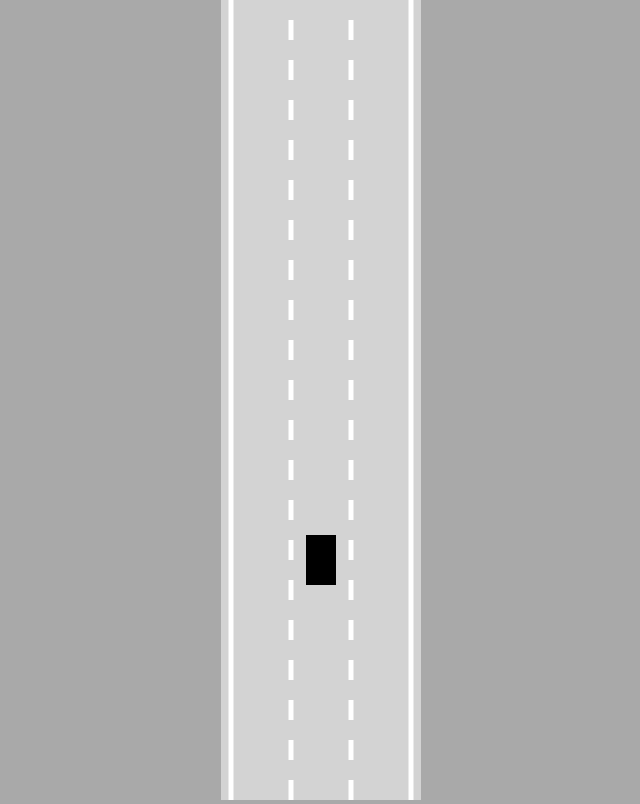
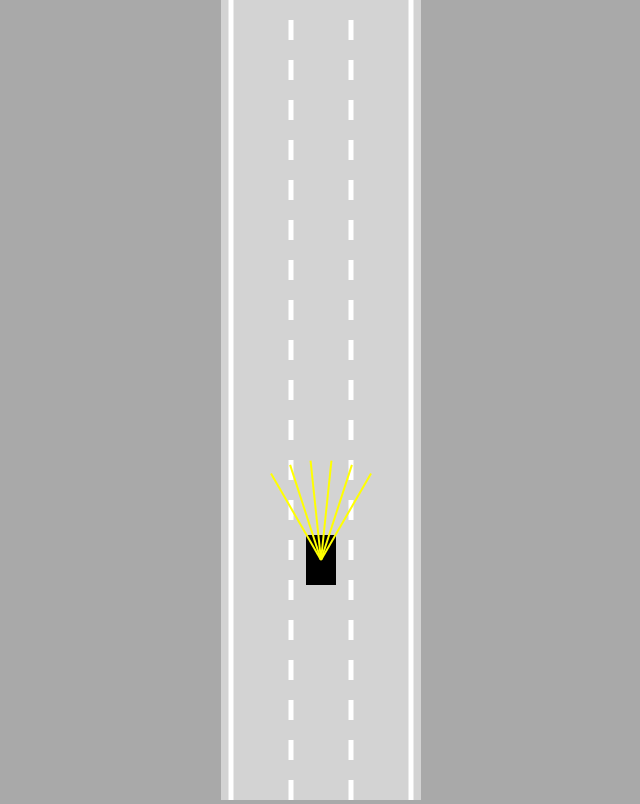
Before and after one commit to yankeeez/self-driving-car-js, a plain HTML site: page index.html in a window 1280 px wide. Shown: the whole page, without its empty margins (319-959 px from the left). Drawn offline with Linux system fonts and the light colour scheme.

Commit message:
add sensors; adjust car shape using polygon;

```diff
--- a/car.js
+++ b/car.js
@@ -1,9 +1,9 @@
-class Car{
+class Car {
     constructor(x, y, width, height) {
         this.x = x;
         this.y = y;
-        this.width=width;
-        this.height=height;
+        this.width = width;
+        this.height = height;
 
         this.speed = 0;
         this.acceleration = 0.2;
@@ -11,11 +11,55 @@ class Car{
         this.friction = 0.05;
         this.angle = 0;
 
+        this.damaged = false;
+
+        this.sensor = new Sensor(this);
         this.controls = new Controls();
     }
 
-    update() {
-        this.#move();
+    update(roadBoarders) {
+        if (!this.damaged) {
+            this.#move();
+            this.polygon = this.#createPolygon();
+            this.damaged = this.#assessDamage(roadBoarders);
+        }
+
+        this.sensor.update(roadBoarders);
+    }
+
+    #assessDamage(roadBorders) {
+        for (let i = 0; i < roadBorders.length; i++) {
+            if (polysIntersect(this.polygon, roadBorders[i])) {
+                return true;
+            }
+        }
+
+        return false;
+    }
+
+    #createPolygon() {
+        const points = [];
+
+        const radius = Math.hypot(this.width, this.height) / 2;
+        const alpha = Math.atan2(this.width, this.height);
+        points.push({
+            x: this.x - Math.sin(this.angle - alpha) * radius,
+            y: this.y - Math.cos(this.angle - alpha) * radius,
+        })
+        points.push({
+            x: this.x - Math.sin(this.angle + alpha) * radius,
+            y: this.y - Math.cos(this.angle + alpha) * radius,
+        })
+        points.push({
+            x: this.x - Math.sin(Math.PI + this.angle - alpha) * radius,
+            y: this.y - Math.cos(Math.PI + this.angle - alpha) * radius,
+        })
+        points.push({
+            x: this.x - Math.sin(Math.PI + this.angle + alpha) * radius,
+            y: this.y - Math.cos(Math.PI + this.angle + alpha) * radius,
+        })
+
+        return points;
     }
 
     #move() {
@@ -58,24 +102,25 @@ class Car{
             this.speed = 0;
         }
 
-        this.x-=Math.sin(this.angle) * this.speed;
-        this.y-=Math.cos(this.angle) * this.speed;
+        this.x -= Math.sin(this.angle) * this.speed;
+        this.y -= Math.cos(this.angle) * this.speed;
     }
 
     draw(ctx) {
-        ctx.save();
-        ctx.translate(this.x, this.y);
-        ctx.rotate(-this.angle);
+        ctx.fillStyle = 'black';
+
+        if (this.damaged) {
+            ctx.fillStyle = 'gray';
+        }
 
         ctx.beginPath();
-        ctx.rect(
-            -this.width/2,
-            -this.height/2,
-            this.width,
-            this.height
-        )
+        ctx.moveTo(this.polygon[0].x, this.polygon[0].y);
+
+        for (let i = 1; i < this.polygon.length; i++) {
+            ctx.lineTo(this.polygon[i].x, this.polygon[i].y)
+        }
         ctx.fill();
 
-        ctx.restore();
+        this.sensor.draw(ctx);
     }
 }
--- a/controls.js
+++ b/controls.js
@@ -1,4 +1,4 @@
-class Controls{
+class Controls {
     constructor() {
         this.forward = false;
         this.left = false;
--- a/index.html
+++ b/index.html
@@ -5,6 +5,7 @@
 </head>
 <body>
     <canvas id="myCanvas"></canvas>
+    <script src="sensor.js"></script>
     <script src="utils.js"></script>
     <script src="road.js"></script>
     <script src="controls.js"></script>
--- a/main.js
+++ b/main.js
@@ -1,20 +1,19 @@
-const canvas=document.getElementById("myCanvas");
-canvas.width=200;
+const canvas = document.getElementById("myCanvas");
+canvas.width = 200;
 
 const ctx = canvas.getContext("2d");
 const road = new Road(canvas.width / 2, canvas.width * 0.9);
 const car = new Car(road.getLaneCenter(1), 100, 30, 50);
-car.draw(ctx);
 
 animate();
 
 function animate() {
-    car.update();
+    car.update(road.borders);
 
-    canvas.height=window.innerHeight;
+    canvas.height = window.innerHeight;
 
     ctx.save();
-    ctx.translate(0, -car.y + canvas.height*0.7);
+    ctx.translate(0, -car.y + canvas.height * 0.7);
 
     road.draw(ctx);
     car.draw(ctx);
--- /dev/null
+++ b/sensor.js
@@ -0,0 +1,106 @@
+class Sensor {
+    constructor(car) {
+        this.car = car;
+        this.rayCount = 6;
+        this.rayLength = 100;
+        this.raySpread = Math.PI / 3;
+
+        this.rays = [];
+        this.readings = [];
+    }
+
+    update(roadBorders) {
+        this.#castRays();
+        this.readings = [];
+
+        for (let i = 0; i < this.rayCount; i++) { // todo: use rays.length?
+            this.readings.push(
+                this.#getReading(this.rays[i], roadBorders)
+            );
+        }
+    }
+
+    #getReading(ray, roadBorders) {
+        let touches = [];
+
+        for (let i = 0; i < roadBorders.length; i++) {
+            const touch = getIntersection(
+                ray[0],
+                ray[1],
+                roadBorders[i][0],
+                roadBorders[i][1]
+            )
+
+            if (touch) {
+                touches.push(touch);
+            }
+        }
+
+        if (touches.length === 0) {
+            return null;
+        }
+
+        const offsets = touches.map(e => e.offset);
+        const minOffset = Math.min(...offsets);
+
+        return touches.find(e => e.offset === minOffset);
+    }
+
+    #castRays() {
+        this.rays = [];
+
+        for (let i = 0; i < this.rayCount; i++) {
+            const rayAngle = lerp(
+                this.raySpread / 2,
+                -this.raySpread / 2,
+                this.rayCount === 1 ? 0.5 : i / (this.rayCount - 1)
+            ) + this.car.angle;
+
+            const start = {
+                x: this.car.x,
+                y: this.car.y
+            }
+            const end = {
+                x: this.car.x - Math.sin(rayAngle) * this.rayLength,
+                y: this.car.y - Math.cos(rayAngle) * this.rayLength,
+            }
+            this.rays.push([start, end]);
+        }
+        ;
+    }
+
+    draw(ctx) {
+        for (let i = 0; i < this.rayCount; i++) {
+            let end = this.rays[i][1];
+
+            if (this.readings[i]) {
+                end = this.readings[i];
+            }
+            ctx.beginPath();
+            ctx.lineWidth = 2;
+            ctx.strokeStyle = "yellow";
+            ctx.moveTo(
+                this.rays[i][0].x,
+                this.rays[i][0].y,
+            );
+            ctx.lineTo(
+                end.x,
+                end.y,
+            );
+            ctx.stroke();
+
+            ctx.beginPath();
+            ctx.lineWidth = 2;
+            ctx.strokeStyle = "black";
+            ctx.moveTo(
+                this.rays[i][1].x,
+                this.rays[i][1].y,
+            );
+            ctx.lineTo(
+                end.x,
+                end.y,
+            );
+            ctx.stroke();
+        }
+    }
+}
--- a/utils.js
+++ b/utils.js
@@ -1,3 +1,43 @@
 function lerp(A, B, t) {
     return A + (B - A) * t;
 }
+
+function getIntersection(A, B, C, D) {
+    const tTop = (D.x - C.x) * (A.y - C.y) - (D.y - C.y) * (A.x - C.x);
+    const uTop = (C.y - A.y) * (A.x - B.x) - (C.x - A.x) * (A.y - B.y);
+    const bottom = (D.y - C.y) * (B.x - A.x) - (D.x - C.x) * (B.y - A.y);
+
+    if (bottom !== 0) {
+        const t = tTop / bottom;
+        const u = uTop / bottom;
+
+        if (t >= 0 && t <= 1 && u >= 0 && u <= 1) {
+            return {
+                x: lerp(A.x, B.x, t),
+                y: lerp(A.y, B.y, t),
+                offset: t
+            }
+        }
+    }
+
+    return null;
+}
+
+function polysIntersect(poly1, poly2) {
+    for (let i = 0; i < poly1.length; i++) {
+        for (let j = 0; j < poly2.length; j++) {
+            const touch = getIntersection(
+                poly1[i],
+                poly1[(i + 1) % poly1.length],
+                poly2[j],
+                poly2[(j + 1) % poly2.length],
+            );
+
+            if (touch) {
+                return true;
+            }
+        }
+    }
+
+    return false;
+}
```
Also changed, not shown: road.js (+11 -11 lines).
